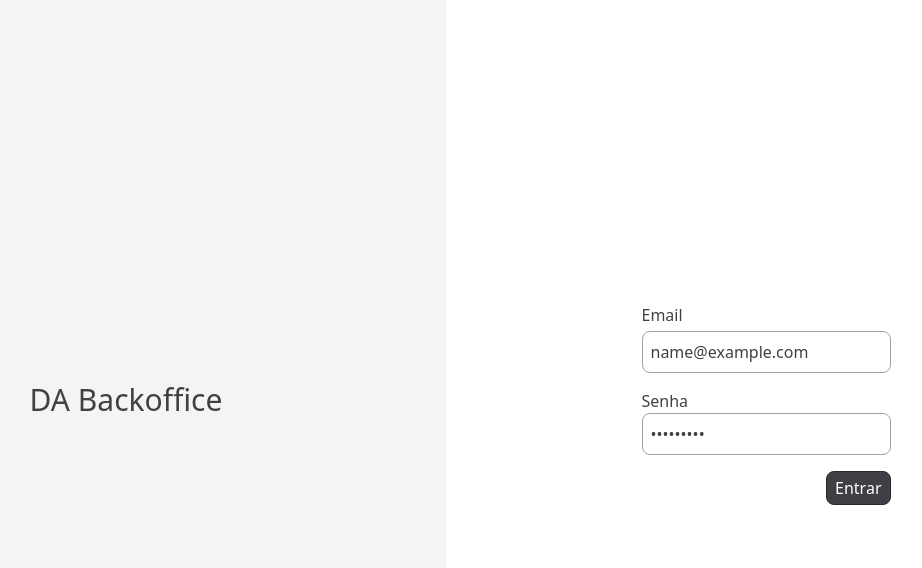
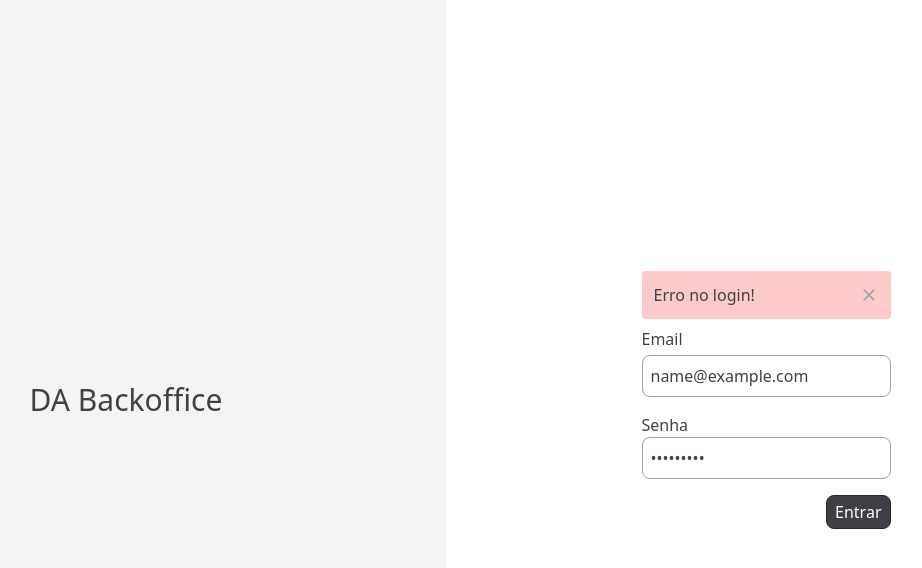
Before and after one commit to motora-ai/da-backoffice, a Vue app: page /balance in a window 1280 px wide. Both pictures are taken after typing "name@example.com", "Sample123" into the empty fields and a click on the button "Entrar". Shown: the top 568 px of the page, without its empty margins (194-1116 px from the left). Built offline with nearby package versions, Linux system fonts and the light colour scheme; no server answers.

Commit message:
Base do projeto

```diff
--- /dev/null
+++ b/src/components/common/SpinnerAnimation.vue
@@ -0,0 +1,13 @@
+<template>
+  <div class="animate-spi">
+    <div
+      class="animate-spi animate-spin h-[24px] w-[24px] rounded-full border-4 border-l-zinc-300"
+    ></div>
+  </div>
+</template>
+
+<script>
+export default {
+  name: "SpinnerAnimation",
+};
+</script>
--- a/src/modules/BalanceModule.vue
+++ b/src/modules/BalanceModule.vue
@@ -36,6 +36,7 @@
     <!-- <h1 class="text-lg mt-4 border-b p-2">Vehicles ({{ vehicles.length }})</h1> -->
 
     <section class="mt-4 py-4">
+      <h2>Resultado ({{ vehiclesFilteres.length }})</h2>
       <div class="flex w-full flex-wrap p-2 border rounded-[20px]">
         <div class="w-full p-2 h-[62vh] box-limited w-full">
           <Table class="w-full">
--- a/src/modules/VehicleModule.vue
+++ b/src/modules/VehicleModule.vue
@@ -21,7 +21,7 @@
     </ul>
 
     <!-- <h1 class="text-lg mt-4 border-b p-2">Vehicles ({{ vehicles.length }})</h1> -->
-
+    <h3>Resultado ({{ vehicles.lenght }})</h3>
     <section class="mt-4 py-4 h-[75vh] box-limited">
       <div class="flex w-full flex-wrap">
         <div v-for="(vehicle, i) in vehicles" :key="i" class="w-1/2 p-1">
--- a/src/views/LoginView.vue
+++ b/src/views/LoginView.vue
@@ -5,6 +5,15 @@
     </aside>
     <aside class="w-1/2 bg-white h-[100vh] flex items-center justify-center">
       <form class="flex flex-col justify-end items-end">
+        <div
+          v-show="mensagemError"
+          class="w-full flex justify-between rounded border-red-400 bg-red-200 p-3"
+        >
+          Erro no login!
+          <button @click.prevent="mensagemError = ''">
+            <i class="icon icon-close h-[20px] w-[20px] bg-zinc-400"></i>
+          </button>
+        </div>
         <label class="flex flex-col my-2">
           Email
           <input class="input-dark input my-1" type="email" v-model="email" />
@@ -14,7 +23,10 @@
           <input class="input-dark input" type="password" v-model="password" />
         </label>
         <div class="mt-3">
-          <button class="btn-dark" @click.prevent="login">Entrar</button>
+          <button v-if="!isLoading" class="btn-dark" @click.prevent="login">
+            Entrar
+          </button>
+          <SpinnerAnimation v-else />
         </div>
       </form>
     </aside>
@@ -23,14 +35,17 @@
 
 <script>
 import auth from "../utils/auth";
+import SpinnerAnimation from "../components/common/SpinnerAnimation.vue";
 
 export default {
   //   name: "Login",
+  components: { SpinnerAnimation },
   data() {
     return {
       email: "",
       password: "",
       isLoading: "",
+      mensagemError: "",
     };
   },
   methods: {
```
